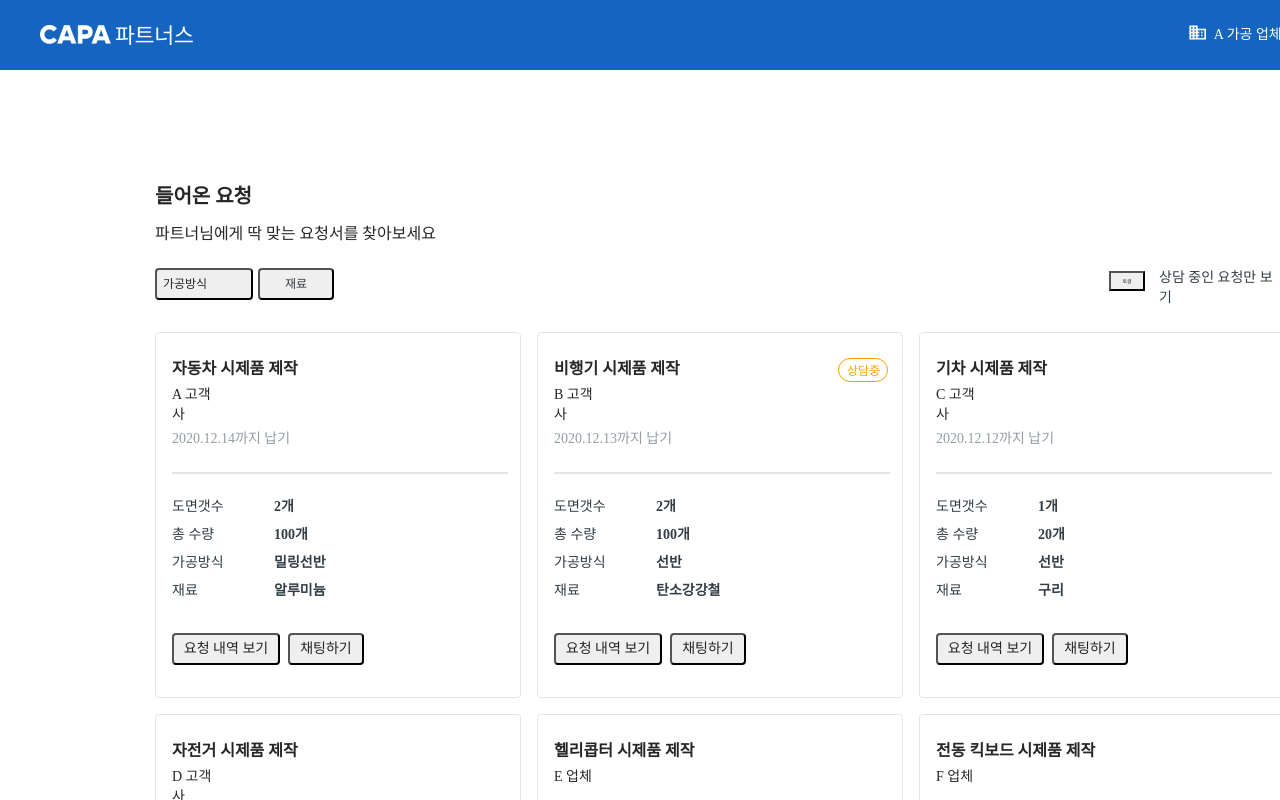
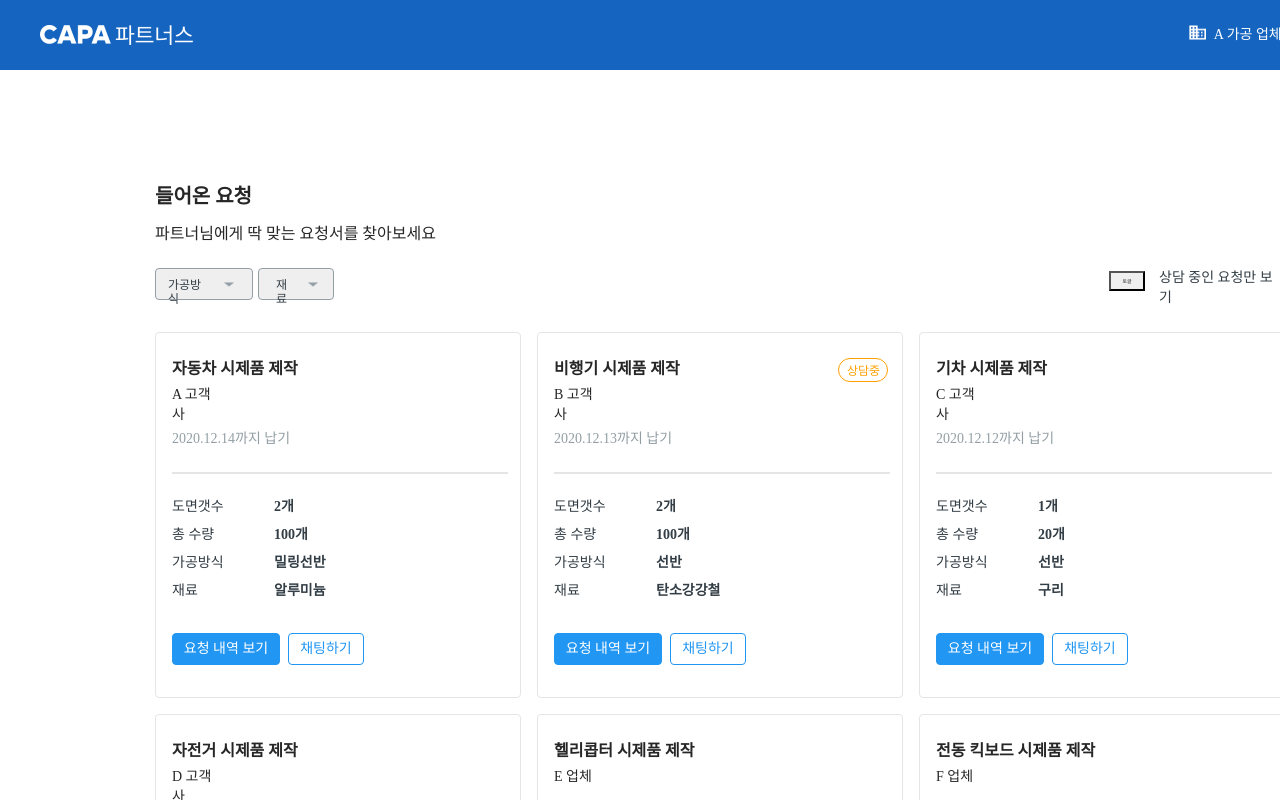
Before and after one commit to ryeon18/AteamTask, a React (Create React App) app: page / in a window 1280 px wide. Shown: the top 800 px of the page. Built offline with nearby package versions, Linux system fonts and the light colour scheme.

Commit message:
Add: card hover

```diff
--- a/src/pages/Main/index.tsx
+++ b/src/pages/Main/index.tsx
@@ -1,6 +1,7 @@
 import React, { useEffect, useState } from "react";
 import Card from "./Card";
 import NoCard from "./NoCard";
+import dropDown from "../../assets/images/dropDown.png";
 
 const Main = () => {
   const [cardData, setCardData] = useState([]);
@@ -18,8 +19,13 @@ const Main = () => {
         <p>파트너님에게 딱 맞는 요청서를 찾아보세요</p>
       </section>
       <section className="filterBox">
-        <button className="methodButton">가공방식</button>
-        <button className="materialButton">재료</button>
+        <button className="methodButton">
+          가공방식
+          <img alt="dropDownIcon" src={dropDown} />
+        </button>
+        <button className="materialButton">
+          재료 <img alt="dropDownIcon" src={dropDown} />
+        </button>
 
         <button className="toggle">토글</button>
         <span>상담 중인 요청만 보기</span>
--- a/src/styles/components/card.scss
+++ b/src/styles/components/card.scss
@@ -145,7 +145,6 @@
           height: 32px;
           width: 108px;
           border-radius: 4px;
-          padding: 6px, 12px, 6px, 12px;
           //styleName: 14pt - 500;
           font-family: Noto Sans KR Medium;
           font-size: 14px;
@@ -154,6 +153,9 @@
           line-height: 20px;
           letter-spacing: 0px;
           text-align: center;
+          background-color: #2196f3;
+          border: 1px solid #2196f3;
+          color: #ffffff;
         }
 
         .chat {
@@ -163,7 +165,6 @@
           height: 32px;
           left: 116px;
           border-radius: 4px;
-          padding: 6px, 12px, 6px, 12px;
           //styleName: 14pt - 500;
           font-family: Noto Sans KR Medium;
           font-size: 14px;
@@ -172,8 +173,15 @@
           line-height: 20px;
           letter-spacing: 0px;
           text-align: center;
+          background-color: #ffffff;
+          color: #2196f3;
+          border: 1px solid #2196f3;
         }
       }
     }
+    .card:hover {
+      cursor: pointer;
+      border: 2px solid #2196f3;
+    }
   }
 }
--- a/src/styles/pages/_mainpage.scss
+++ b/src/styles/pages/_mainpage.scss
@@ -38,9 +38,8 @@
     .methodButton {
       height: 32px;
       width: 98px;
-
+      padding: 9px 41px 9px 12px;
       border-radius: 4px;
-      padding: 4px, 12px, 4px, 12px;
       font-family: Roboto;
       font-size: 12px;
       font-style: normal;
@@ -48,6 +47,16 @@
       line-height: 14px;
       letter-spacing: 0px;
       text-align: left;
+      border: 1px solid #939fa5;
+      color: #323d45;
+
+      img {
+        position: absolute;
+        height: 5px;
+        width: 10px;
+        left: 69px;
+        top: 13.5px;
+      }
     }
 
     .materialButton {
@@ -56,7 +65,8 @@
       left: 261px;
       top: 198px;
       border-radius: 4px;
-      padding: 4px, 12px, 4px, 12px;
+      border: 1px solid #939fa5;
+      padding: 9px 41px 9px 12px;
 
       font-family: Roboto;
       font-style: normal;
@@ -64,10 +74,15 @@
       font-size: 12px;
       line-height: 14px;
       color: #323d45;
-      flex: none;
-      order: 0;
-      flex-grow: 0;
       margin: 0px 5px;
+
+      img {
+        position: absolute;
+        height: 5px;
+        width: 10px;
+        left: 153px;
+        top: 13.5px;
+      }
     }
 
     .toggle {
```
Also changed, not shown: src/assets/images/dropDown.png (added).
